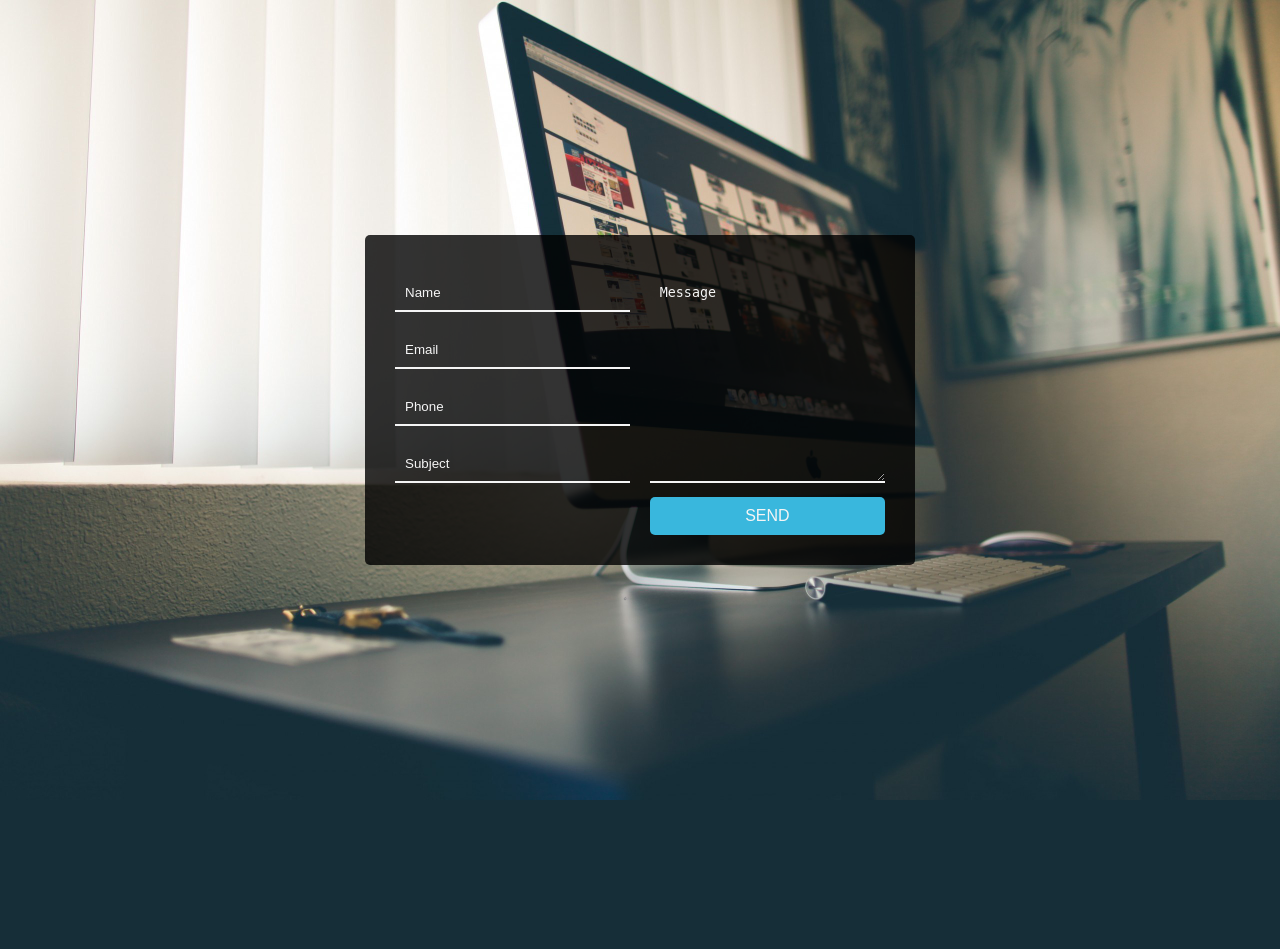
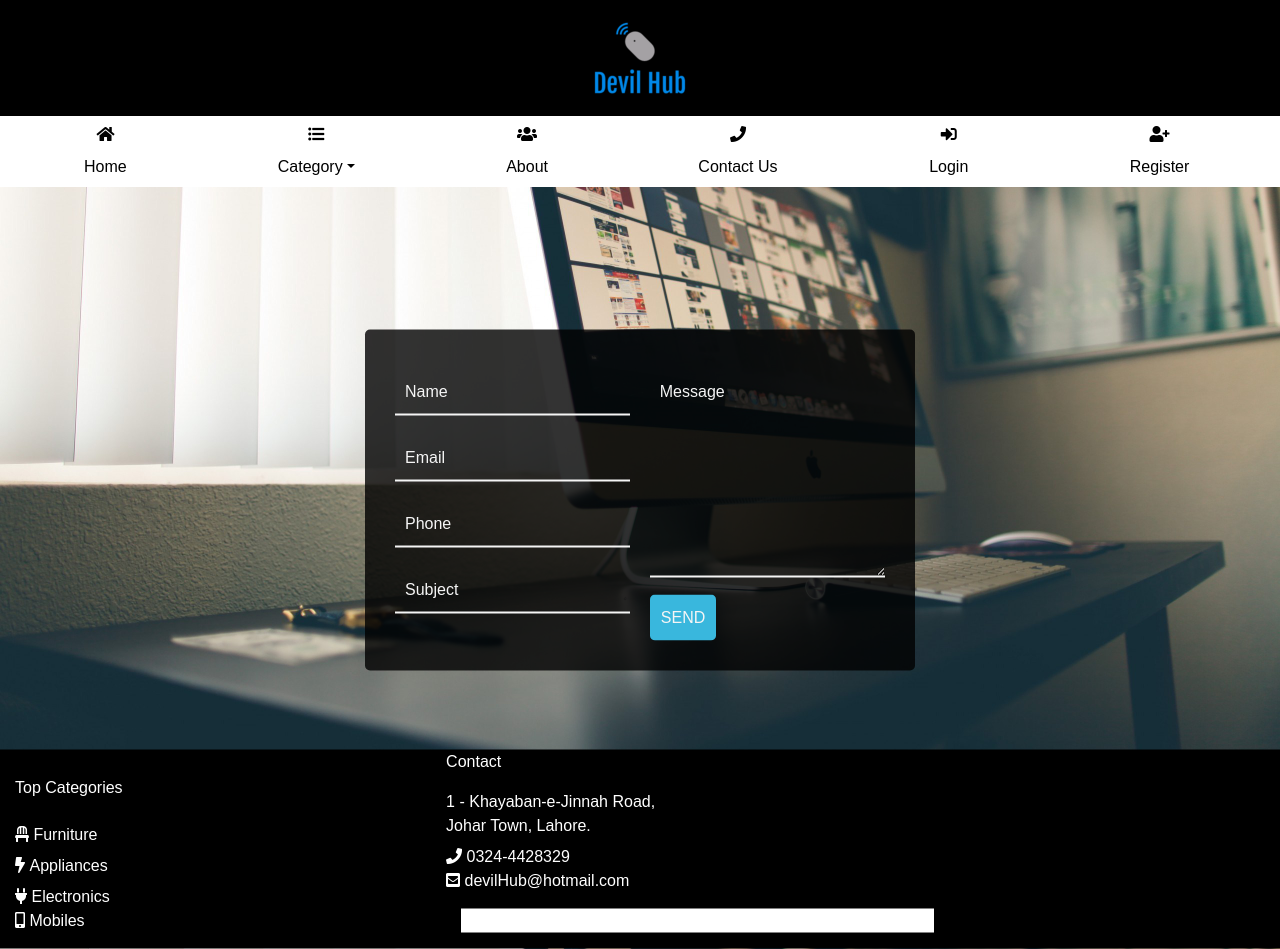
Before and after one commit to usmanawan967/assignment2, a PHP site: page /html/contact.html in a window 1280 px wide. Before the commit the page ends 800 px from the top, so only its background shows below. Run offline with PHP 8.4, Linux system fonts and the light colour scheme; some libraries are stand-ins or nearby versions.

Commit message:
header and footer added

```diff
--- a/css/contact.css
+++ b/css/contact.css
@@ -17,6 +17,14 @@ body{
     transform: translateY(-50%);
     width: 100%;
     padding: 0 20px;
+    margin-top: 100px;
+}
+#foot{
+    position: absolute;
+    top: 50%;
+    transform: translateY(50%);
+    width: 100%;
+    margin-top: 250px;
 }
 .contact-form{
     max-width: 550px;
@@ -82,3 +90,6 @@ body{
         width: 100%;
     }
 }
+#foot{
+
+}
--- a/html/contact.html
+++ b/html/contact.html
@@ -3,14 +3,97 @@
 <head>
     <meta charset="UTF-8">
     <title>Contact Us</title>
+    <meta name="description" content="Online Shopping Website">
+    <meta name="keywords" content="online shopping,e-commerce,home delivery">
+    <meta name="author" content="Muhammad Ahmad,Abdullah Sajjad,Usman Fayyaz">
+    <link rel="stylesheet" href="../css/bootstrap.css">
+    <link rel="stylesheet" href="../css/about.css">
+    <link rel="stylesheet" href="https://use.fontawesome.com/releases/v5.5.0/css/all.css">
+    <script src="https://ajax.googleapis.com/ajax/libs/jquery/3.3.1/jquery.min.js"></script>
+    <script src="https://maxcdn.bootstrapcdn.com/bootstrap/4.1.3/js/bootstrap.min.js"></script>
     <link rel="stylesheet" type="text/css" href="../css/contact.css">
     <link rel="stylesheet" href="https://use.fontawesome.com/releases/v5.5.0/css/all.css">
     <link rel="stylesheet" href="https://fonts.googleapis.com/icon?family=Material+Icons">
 </head>
 <body>
+<div class="container col-12">
+    <div class="text-center">
+        <a href="index.html">
+            <img src="../images/logo1.png" alt="Company logo" class="nav-link" id="companyName">
+        </a>
+    </div>
+</div>
+
+<nav class="navbar navbar-expand-sm col-12">
+    <ul class="navbar-nav col-12">
+        <li class="nav-item col-2 text-center">
+            <div class="block">
+                <i class="fas fa-home d-none d-sm-inline-block"></i>
+            </div>
+            <div class="block">
+                <a class="nav-link" href="index.html">Home</a>
+            </div>
+        </li>
+        <li class="nav-item dropdown col-2 text-center">
+            <div class="block">
+                <i class="fas fa-list-ul d-none d-sm-inline-block"></i>
+            </div>
+            <div class="block">
+                <a class="nav-link dropdown-toggle" href="#" id="navbardrop" data-toggle="dropdown"
+                   aria-expanded="false">Category</a>
+                <div class="dropdown-menu">
+                    <a class="dropdown-item" href="electronics.html">
+                        <div class="inlineBlock"><i class="fas fa-plug"></i></div>
+                        <div class="inlineBlock">Electronics</div>
+                    </a>
+                    <a class="dropdown-item" href="mobile.html">
+                        <div class="inlineBlock"><i class="fas fa-mobile-alt"></i></div>
+                        <div class="inlineBlock">Mobiles</div>
+                    </a>
+                    <a class="dropdown-item" href="furniture.html">
+                        <div class="inlineBlock"><i class="fas fa-chair"></i></div>
+                        <div class="inlineBlock">Furniture</div>
+                    </a>
+                </div>
+            </div>
+        </li>
+        <li class="nav-item col-2 text-center">
+            <div class="block">
+                <i class="fas fa-users d-none d-sm-inline-block"></i>
+            </div>
+            <div class="block">
+                <a class="nav-link" href="about.html">About</a>
+            </div>
+        </li>
+        <li class="nav-item col-2 text-center">
+            <div class="block">
+                <i class="fas fa-phone d-none d-sm-inline-block"></i>
+            </div>
+            <div class="block">
+                <a class="nav-link" href="contact.html">Contact Us</a>
+            </div>
+        </li>
+        <li class="nav-item col-2  text-center">
+            <div class="block">
+                <i class="fas fa-sign-in-alt d-none d-sm-inline-block"></i>
+            </div>
+            <div class="block">
+                <a class="nav-link" href="login.html">Login</a>
+            </div>
+        </li>
+        <li class="nav-item col-2  text-center">
+            <div class="block"><i class="fas fa-user-plus d-none d-sm-inline-block"></i></div>
+            <div class="block">
+                <a class="nav-link" href="register.html">Register</a>
+            </div>
+        </li>
+    </ul>
+</nav>
+
 
 <div class="box">
 <div class="contact-form">
+
     <div class="input-fields">
         <input type="text" class="input" placeholder="Name" >
         <input type="text" class="input" placeholder="Email">
@@ -21,8 +104,58 @@
         <textarea placeholder="Message"></textarea>
         <div class="btn">Send</div>
     </div>
+
 </div>
+
 </div>
+<footer id="foot">
+    <div class="d-block d-sm-inline-block col-4">
+        <p>Top Categories</p>
+        <ul>
+            <li>
+                <div class="inlineBlock"><i class="fas fa-chair d-none d-sm-inline-block"></i></div>
+                <div class="inlineBlock"><a href="#">Furniture</a></div>
+            </li>
+            <li>
+                <div class="inlineBlock"><i class="fas fa-bolt d-none d-sm-inline-block"></i></div>
+                <div class="inlineBlock"><a href="#">Appliances</a></div>
+            </li>
+            <li>
+                <div class="inlineBlock"><i class="fas fa-plug d-none d-sm-inline-block"></i></div>
+                <div class="inlineBlock"><a href="#">Electronics</a></div>
+            </li>
+            <li>
+                <div class="inlineBlock"><i class="fas fa-mobile-alt d-none d-sm-inline-block"></i></div>
+                <div class="inlineBlock"><a href="#">Mobiles</a></div>
+            </li>
+        </ul>
+    </div>
+
+    <div class="d-block d-sm-inline-block col-5">
+        <p>Contact</p>
+        <ul>
+            <li>
+                1 - Khayaban-e-Jinnah Road,<br> Johar Town, Lahore.
+            </li>
+            <li>
+                <div class="inlineBlock"><i class="fas fa-phone d-none d-sm-inline-block"></i></div>
+                <div class="inlineBlock">0324-4428329</div>
+            </li>
+            <li>
+                <div class="inlineBlock"><i class="fas fa-envelope-square d-none d-sm-inline-block"></i></div>
+                <div class="inlineBlock">devilHub@hotmail.com</div>
+            </li>
+        </ul>
+        <div class="col-12" id="rights">
+            <p style="text-align: center">Copyright © 2015. Devil Hub.com. All Rights Reserved</p>
+        </div>
+    </div>
+
+</footer>
+
+
+
+
 
 </body>
 </html>
```
